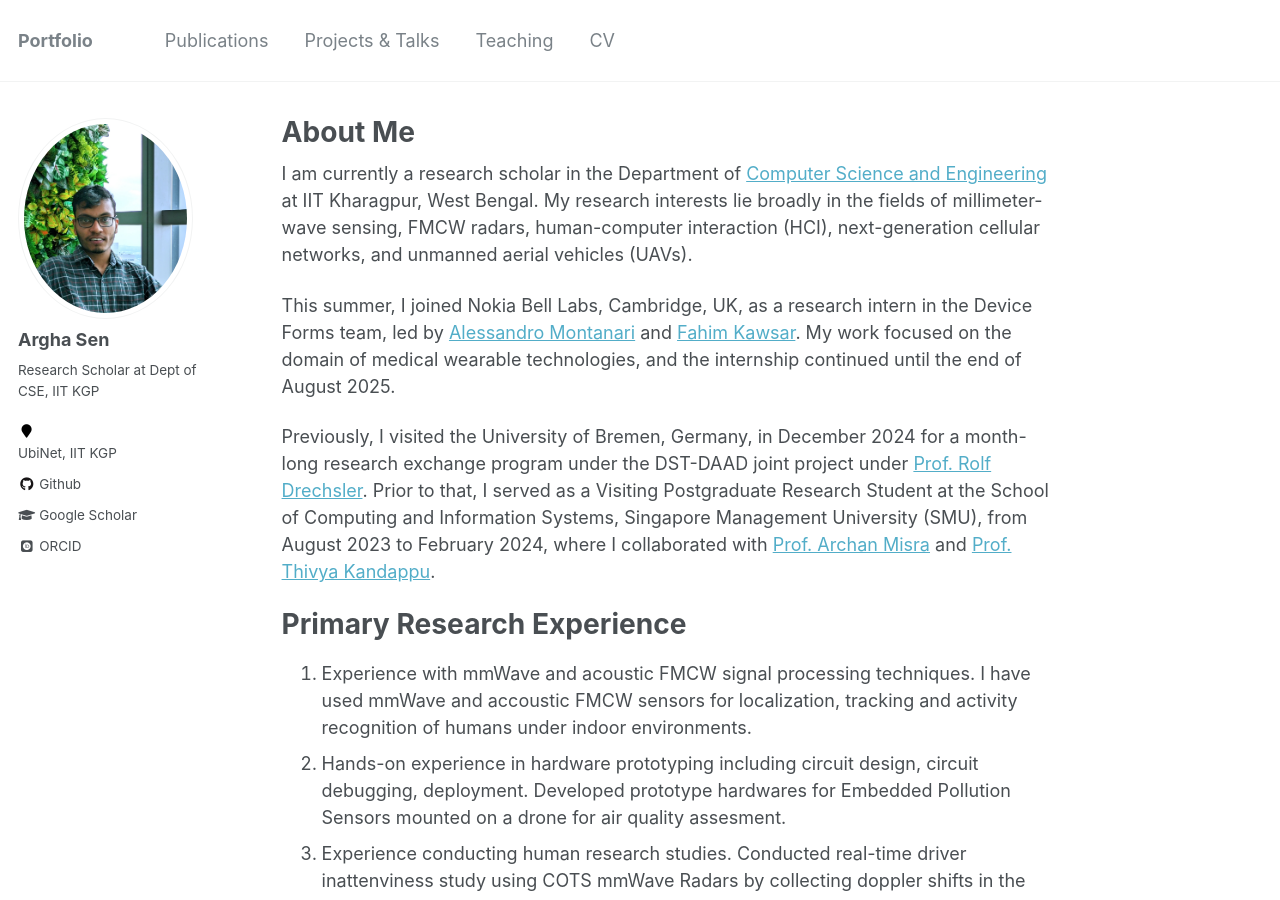
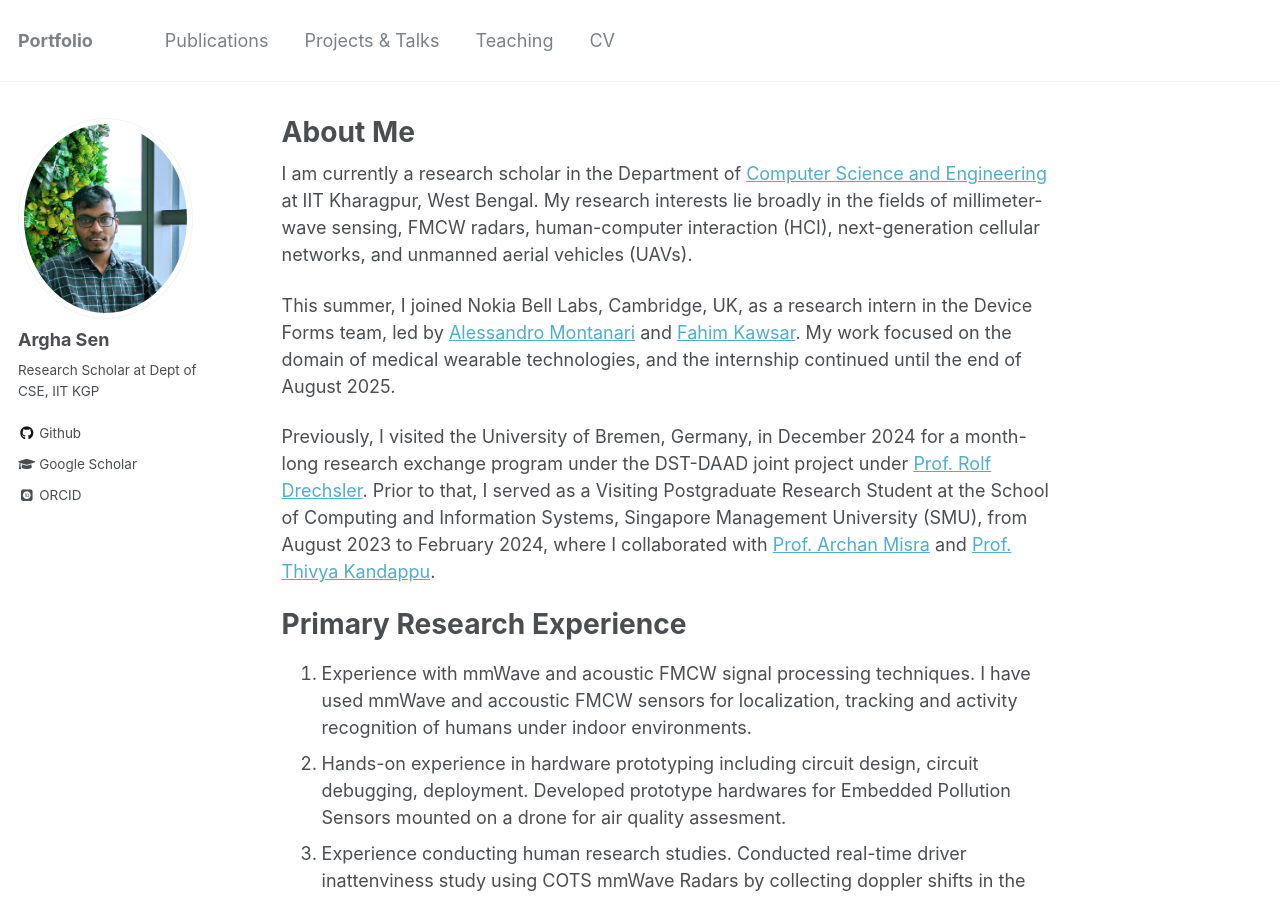
Before and after one commit to arghasen10/arghasen10.github.io, a Jekyll site: the page built from _pages/about.md, in a window 1280 px wide and 900 px high. Built offline with Jekyll 4.4.1, drawn with Linux system fonts in a browser that asks for light colours; some web fonts are replaced.

```diff
--- a/_config.yml
+++ b/_config.yml
@@ -63,7 +63,7 @@
   name             : "Argha Sen"
   avatar           : "argha_sen.jpg"
   bio              : "Research Scholar at Dept of CSE, IIT KGP"
-  location         : <a href="https://cse.iitkgp.ac.in/resgrp/ubinet/">UbiNet, IIT KGP</a>
+  # location         : <a href="https://cse.iitkgp.ac.in/resgrp/ubinet/">UbiNet, IIT KGP</a>
   googlescholar    : "https://scholar.google.com/citations?user=QF2toEoAAAAJ&hl=en"
   github           : "arghasen10"
   google_plus      :
```
